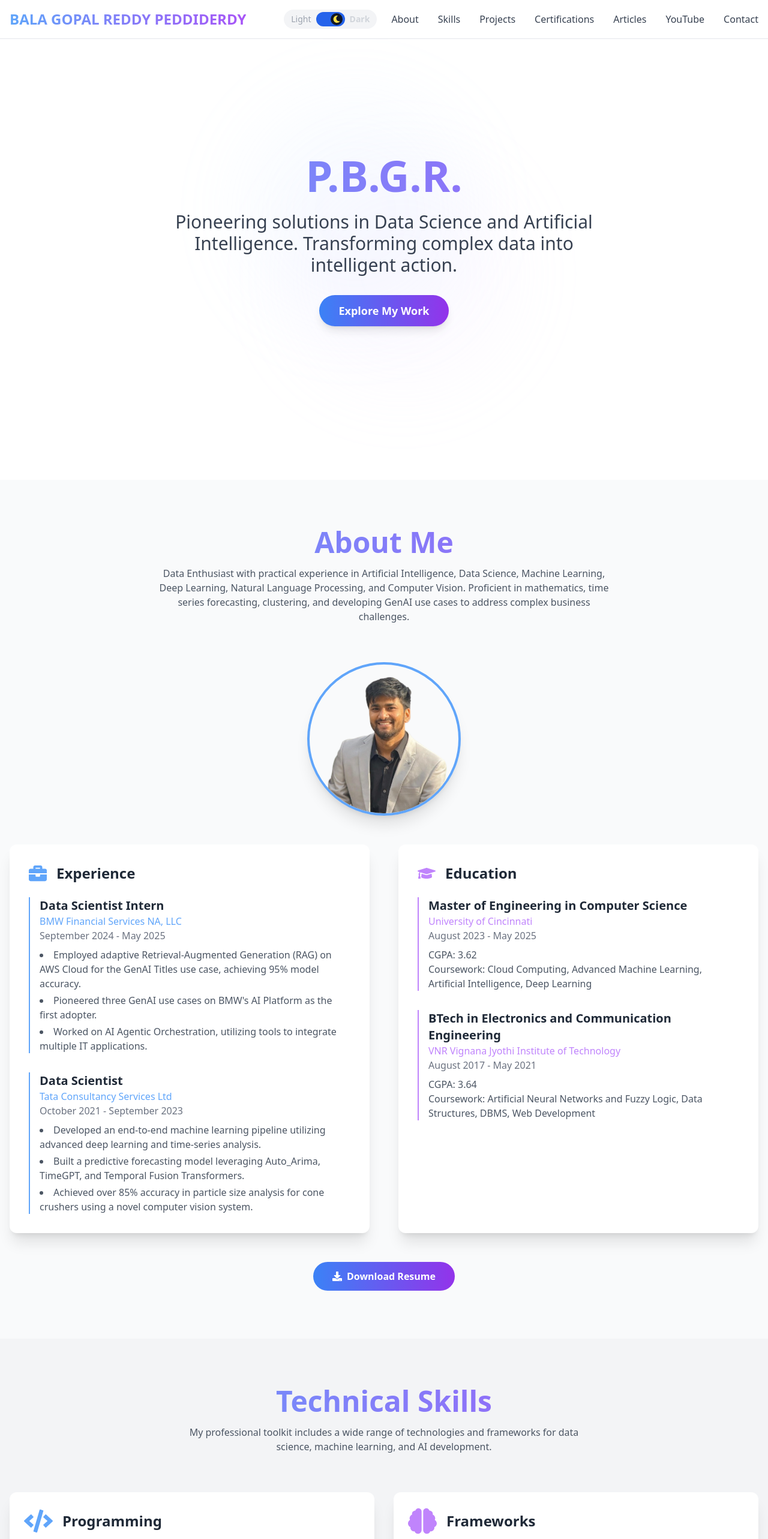
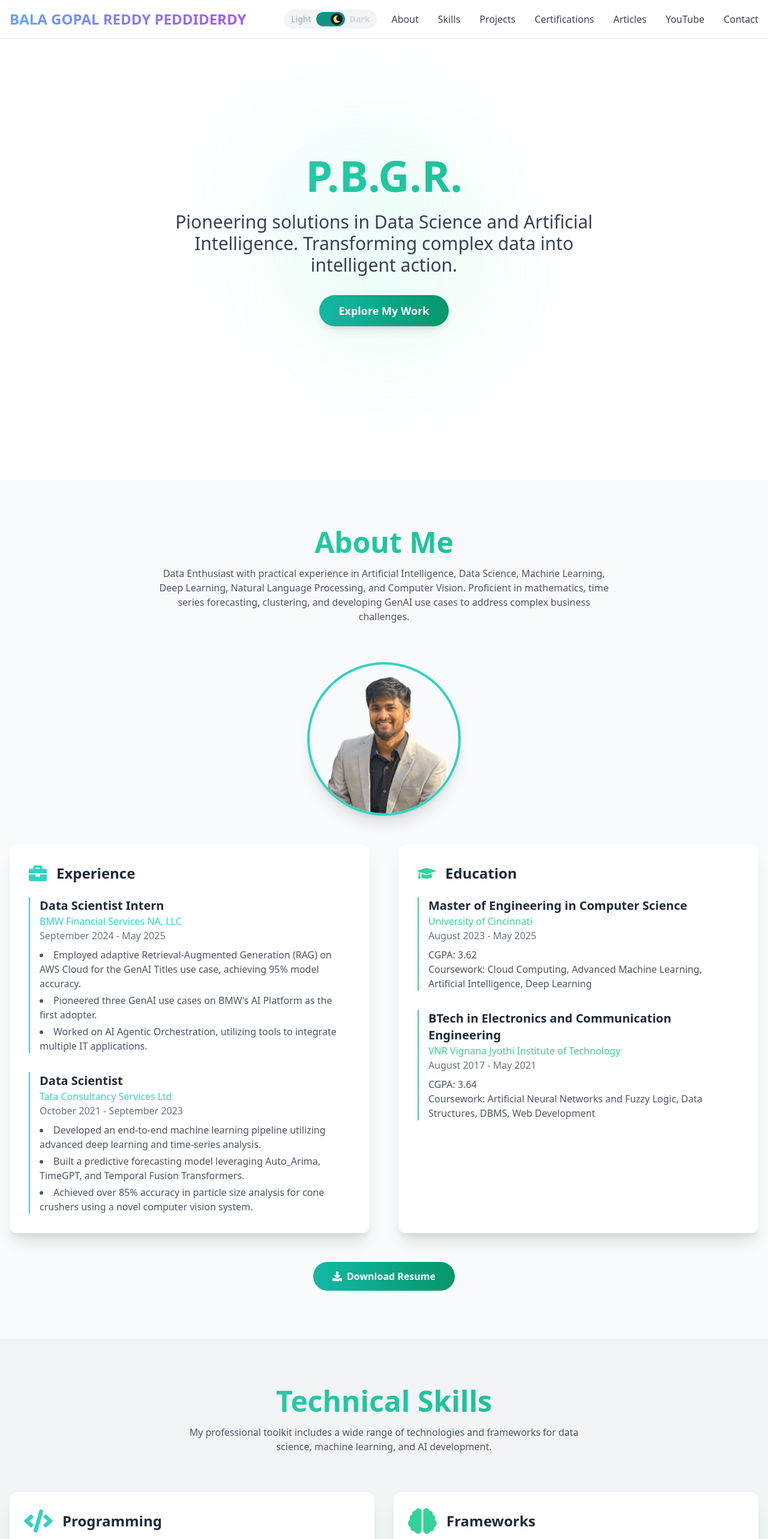
Before and after one commit to balupeddireddy08/myResume, a React (Vite) app: page / in a window 1280 px wide. Shown: the top 2566 px of the page at 60% size. Built offline with nearby package versions, Linux system fonts and the light colour scheme.

Commit message:
Update color theme to teal/emerald

```diff
--- a/src/components/About.jsx
+++ b/src/components/About.jsx
@@ -14,7 +14,7 @@ const About = () => {
           viewport={{ once: true }}
           className="text-center mb-16"
         >
-          <h2 className="text-4xl md:text-5xl font-bold mb-4 bg-clip-text text-transparent bg-gradient-to-r from-blue-400 to-purple-500">
+          <h2 className="text-4xl md:text-5xl font-bold mb-4 bg-clip-text text-transparent bg-gradient-to-r from-teal-400 to-emerald-500">
             About Me
           </h2>
           <p className="text-gray-600 dark:text-gray-400 max-w-3xl mx-auto transition-colors duration-300">
@@ -31,7 +31,7 @@ const About = () => {
           transition={{ duration: 0.8 }}
           viewport={{ once: true }}
         >
-          <div className="relative w-48 h-48 md:w-64 md:h-64 rounded-full overflow-hidden border-4 border-blue-400 dark:border-blue-500 shadow-xl">
+          <div className="relative w-48 h-48 md:w-64 md:h-64 rounded-full overflow-hidden border-4 border-teal-400 dark:border-teal-500 shadow-xl">
             <img
               src={profilePic}
               alt="P.B.G.R."
@@ -50,14 +50,14 @@ const About = () => {
             className="bg-white dark:bg-gray-800 p-8 rounded-xl shadow-xl transition-colors duration-300"
           >
             <div className="flex items-center mb-6">
-              <FaBriefcase className="text-3xl text-blue-400 mr-4" />
+              <FaBriefcase className="text-3xl text-teal-400 mr-4" />
               <h3 className="text-2xl font-bold text-gray-800 dark:text-white transition-colors duration-300">Experience</h3>
             </div>
 
             <div className="space-y-8">
-              <div className="border-l-2 border-blue-400 pl-4">
+              <div className="border-l-2 border-teal-400 pl-4">
                 <h4 className="text-xl font-semibold text-gray-800 dark:text-white transition-colors duration-300">Data Scientist Intern</h4>
-                <p className="text-blue-400">BMW Financial Services NA, LLC</p>
+                <p className="text-teal-400">BMW Financial Services NA, LLC</p>
                 <p className="text-gray-500 dark:text-gray-500 transition-colors duration-300">September 2024 - May 2025</p>
                 <ul className="list-disc list-inside text-gray-600 dark:text-gray-400 mt-2 space-y-1 transition-colors duration-300">
                   <li>Employed adaptive Retrieval-Augmented Generation (RAG) on AWS Cloud for the GenAI Titles use case, achieving 95% model accuracy.</li>
@@ -66,9 +66,9 @@ const About = () => {
                 </ul>
               </div>
 
-              <div className="border-l-2 border-blue-400 pl-4">
+              <div className="border-l-2 border-teal-400 pl-4">
                 <h4 className="text-xl font-semibold text-gray-800 dark:text-white transition-colors duration-300">Data Scientist</h4>
-                <p className="text-blue-400">Tata Consultancy Services Ltd</p>
+                <p className="text-teal-400">Tata Consultancy Services Ltd</p>
                 <p className="text-gray-500 dark:text-gray-500 transition-colors duration-300">October 2021 - September 2023</p>
                 <ul className="list-disc list-inside text-gray-600 dark:text-gray-400 mt-2 space-y-1 transition-colors duration-300">
                   <li>Developed an end-to-end machine learning pipeline utilizing advanced deep learning and time-series analysis.</li>
@@ -88,22 +88,22 @@ const About = () => {
             className="bg-white dark:bg-gray-800 p-8 rounded-xl shadow-xl transition-colors duration-300"
           >
             <div className="flex items-center mb-6">
-              <FaGraduationCap className="text-3xl text-purple-400 mr-4" />
+              <FaGraduationCap className="text-3xl text-emerald-400 mr-4" />
               <h3 className="text-2xl font-bold text-gray-800 dark:text-white transition-colors duration-300">Education</h3>
             </div>
 
             <div className="space-y-8">
-              <div className="border-l-2 border-purple-400 pl-4">
+              <div className="border-l-2 border-emerald-400 pl-4">
                 <h4 className="text-xl font-semibold text-gray-800 dark:text-white transition-colors duration-300">Master of Engineering in Computer Science</h4>
-                <p className="text-purple-400">University of Cincinnati</p>
+                <p className="text-emerald-400">University of Cincinnati</p>
                 <p className="text-gray-500 dark:text-gray-500 transition-colors duration-300">August 2023 - May 2025</p>
                 <p className="text-gray-600 dark:text-gray-400 mt-2 transition-colors duration-300">CGPA: 3.62</p>
                 <p className="text-gray-600 dark:text-gray-400 transition-colors duration-300">Coursework: Cloud Computing, Advanced Machine Learning, Artificial Intelligence, Deep Learning</p>
               </div>
 
-              <div className="border-l-2 border-purple-400 pl-4">
+              <div className="border-l-2 border-emerald-400 pl-4">
                 <h4 className="text-xl font-semibold text-gray-800 dark:text-white transition-colors duration-300">BTech in Electronics and Communication Engineering</h4>
-                <p className="text-purple-400">VNR Vignana Jyothi Institute of Technology</p>
+                <p className="text-emerald-400">VNR Vignana Jyothi Institute of Technology</p>
                 <p className="text-gray-500 dark:text-gray-500 transition-colors duration-300">August 2017 - May 2021</p>
                 <p className="text-gray-600 dark:text-gray-400 mt-2 transition-colors duration-300">CGPA: 3.64</p>
                 <p className="text-gray-600 dark:text-gray-400 transition-colors duration-300">Coursework: Artificial Neural Networks and Fuzzy Logic, Data Structures, DBMS, Web Development</p>
@@ -117,8 +117,8 @@ const About = () => {
             href="/src/media/resume_bala_gopal_reddy_AI.pdf"
             target="_blank"
             rel="noopener noreferrer"
-            className="flex items-center bg-gradient-to-r from-blue-500 to-purple-600 text-white font-bold py-3 px-8 rounded-full"
-            whileHover={{ scale: 1.05, boxShadow: "0px 0px 15px rgba(79, 70, 229, 0.6)" }}
+            className="flex items-center bg-gradient-to-r from-teal-500 to-emerald-600 text-white font-bold py-3 px-8 rounded-full"
+            whileHover={{ scale: 1.05, boxShadow: "0px 0px 15px rgba(20, 184, 166, 0.6)" }}
             transition={{ type: "spring", stiffness: 400, damping: 10 }}
           >
             <FaDownload className="mr-2" /> Download Resume
--- a/src/components/Articles.jsx
+++ b/src/components/Articles.jsx
@@ -55,7 +55,7 @@ const Articles = () => {
           viewport={{ once: true }}
           className="text-center mb-16"
         >
-          <h2 className="text-4xl md:text-5xl font-bold mb-4 bg-clip-text text-transparent bg-gradient-to-r from-blue-400 to-purple-500">
+          <h2 className="text-4xl md:text-5xl font-bold mb-4 bg-clip-text text-transparent bg-gradient-to-r from-teal-400 to-emerald-500">
             Technical Articles
           </h2>
           <p className="text-gray-600 dark:text-gray-400 max-w-2xl mx-auto transition-colors duration-300">
@@ -92,7 +92,7 @@ const Articles = () => {
                 </div>
                 <h3 className="text-xl font-bold mb-3 text-gray-800 dark:text-white transition-colors duration-300">{article.title}</h3>
                 <p className="text-gray-600 dark:text-gray-400 mb-4 transition-colors duration-300">{article.description}</p>
-                <div className="flex items-center text-blue-600 dark:text-blue-400 transition-colors duration-300">
+                <div className="flex items-center text-teal-600 dark:text-teal-400 transition-colors duration-300">
                   <span>Read article</span>
                   <FaExternalLinkAlt className="ml-2 text-sm" />
                 </div>
@@ -106,7 +106,7 @@ const Articles = () => {
             href="https://medium.com/@balupeddireddy08"
             target="_blank"
             rel="noopener noreferrer"
-            className="inline-flex items-center px-6 py-3 bg-gradient-to-r from-blue-500 to-purple-600 text-white font-medium rounded-lg hover:bg-blue-700 transition-colors"
+            className="inline-flex items-center px-6 py-3 bg-gradient-to-r from-teal-500 to-emerald-600 text-white font-medium rounded-lg hover:bg-teal-700 transition-colors"
             whileHover={{ scale: 1.05 }}
             whileTap={{ scale: 0.95 }}
           >
--- a/src/components/Hero.jsx
+++ b/src/components/Hero.jsx
@@ -7,7 +7,7 @@ const Hero = () => {
       {/* Animated background elements */}
       <div className="absolute inset-0 z-0">
         <motion.div
-          className="absolute top-1/4 left-1/4 w-72 h-72 md:w-96 md:h-96 bg-blue-200 dark:bg-blue-500 rounded-full filter blur-3xl opacity-10 dark:opacity-20 transition-colors duration-300"
+          className="absolute top-1/4 left-1/4 w-72 h-72 md:w-96 md:h-96 bg-teal-200 dark:bg-teal-500 rounded-full filter blur-3xl opacity-10 dark:opacity-20 transition-colors duration-300"
           animate={{
             x: [0, 100, 0, -100, 0],
             y: [0, -50, 0, 50, 0],
@@ -20,7 +20,7 @@ const Hero = () => {
           }}
         />
         <motion.div
-          className="absolute bottom-1/4 right-1/4 w-72 h-72 md:w-96 md:h-96 bg-purple-200 dark:bg-purple-500 rounded-full filter blur-3xl opacity-10 dark:opacity-20 transition-colors duration-300"
+          className="absolute bottom-1/4 right-1/4 w-72 h-72 md:w-96 md:h-96 bg-emerald-200 dark:bg-emerald-500 rounded-full filter blur-3xl opacity-10 dark:opacity-20 transition-colors duration-300"
           animate={{
             x: [0, -100, 0, 100, 0],
             y: [0, 50, 0, -50, 0],
@@ -42,7 +42,7 @@ const Hero = () => {
           animate={{ opacity: 1, y: 0 }}
           transition={{ duration: 1 }}
         >
-          <h1 className="text-5xl md:text-7xl font-bold mb-6 bg-clip-text text-transparent bg-gradient-to-r from-blue-400 to-purple-500">
+          <h1 className="text-5xl md:text-7xl font-bold mb-6 bg-clip-text text-transparent bg-gradient-to-r from-teal-400 to-emerald-500">
             P.B.G.R.
           </h1>
           <p className="text-xl md:text-3xl text-gray-700 dark:text-gray-300 max-w-3xl mx-auto mb-8 transition-colors duration-300">
@@ -51,8 +51,8 @@ const Hero = () => {
           <div className="flex flex-col sm:flex-row justify-center items-center space-y-4 sm:space-y-0 sm:space-x-4">
             <motion.a
               href="#projects"
-              className="inline-block bg-gradient-to-r from-blue-500 to-purple-600 text-white font-bold py-3 px-8 rounded-full text-lg shadow-lg"
-              whileHover={{ scale: 1.05, boxShadow: "0px 0px 15px rgba(79, 70, 229, 0.6)" }}
+              className="inline-block bg-gradient-to-r from-teal-500 to-emerald-600 text-white font-bold py-3 px-8 rounded-full text-lg shadow-lg"
+              whileHover={{ scale: 1.05, boxShadow: "0px 0px 15px rgba(20, 184, 166, 0.6)" }}
               transition={{ type: "spring", stiffness: 400, damping: 10 }}
             >
               Explore My Work
--- a/src/components/Projects.jsx
+++ b/src/components/Projects.jsx
@@ -66,7 +66,7 @@ const Projects = () => {
           viewport={{ once: true }}
           className="text-center mb-16"
         >
-          <h2 className="text-4xl md:text-5xl font-bold mb-4 bg-clip-text text-transparent bg-gradient-to-r from-blue-400 to-purple-500">
+          <h2 className="text-4xl md:text-5xl font-bold mb-4 bg-clip-text text-transparent bg-gradient-to-r from-teal-400 to-emerald-500">
             Featured Projects
           </h2>
           <p className="text-gray-600 dark:text-gray-400 max-w-2xl mx-auto transition-colors duration-300">
@@ -109,7 +109,7 @@ const Projects = () => {
                     href={project.github}
                     target="_blank"
                     rel="noopener noreferrer"
-                    className="flex items-center text-blue-600 dark:text-blue-400 hover:text-blue-800 dark:hover:text-blue-300 transition-colors duration-300"
+                    className="flex items-center text-teal-600 dark:text-teal-400 hover:text-teal-800 dark:hover:text-teal-300 transition-colors duration-300"
                     whileHover={{ scale: 1.1 }}
                   >
                     <FaGithub className="mr-2" /> View on GitHub
@@ -125,7 +125,7 @@ const Projects = () => {
             href="https://github.com/balupeddireddy08"
             target="_blank"
             rel="noopener noreferrer"
-            className="inline-flex items-center px-6 py-3 bg-gradient-to-r from-blue-500 to-purple-600 text-white font-medium rounded-lg hover:bg-blue-700 transition-colors"
+            className="inline-flex items-center px-6 py-3 bg-gradient-to-r from-teal-500 to-emerald-600 text-white font-medium rounded-lg hover:bg-teal-700 transition-colors"
             whileHover={{ scale: 1.05 }}
             whileTap={{ scale: 0.95 }}
           >
--- a/src/components/Skills.jsx
+++ b/src/components/Skills.jsx
@@ -5,22 +5,22 @@ import { FaPython, FaDatabase, FaCloud, FaBrain, FaTools, FaCode, FaServer, FaNe
 const skillCategories = [
   {
     category: "Programming",
-    icon: <FaCode className="text-5xl text-blue-400" />,
+    icon: <FaCode className="text-5xl text-teal-400" />,
     skills: ["Python", "SQL", "C++", "C", "Java", "R"]
   },
   {
     category: "Frameworks",
-    icon: <FaBrain className="text-5xl text-purple-400" />,
+    icon: <FaBrain className="text-5xl text-emerald-400" />,
     skills: ["TensorFlow", "Keras", "PyTorch", "Scikit-learn", "Hugging Face", "LangChain", "Llamaindex", "FAISS", "OpenAI", "LangGraph", "LangSmith", "FastAPI", "LangFlow", "Streamlit", "Flask", "ChromaDB", "Pydantic", "AutoGPT"]
   },
   {
     category: "Tools",
-    icon: <FaTools className="text-5xl text-green-400" />,
+    icon: <FaTools className="text-5xl text-teal-400" />,
     skills: ["Jupyter Notebook", "GitHub", "Docker", "Tableau", "Power BI", "MLflow", "Data Version Control", "Microsoft Excel", "GitHub Actions"]
   },
   {
     category: "Databases & Cloud",
-    icon: <FaCloud className="text-5xl text-yellow-400" />,
+    icon: <FaCloud className="text-5xl text-emerald-400" />,
     skills: ["MySQL", "MongoDB", "Azure (OpenAI Platform, Document Intelligence, EC2, Machine Learning)", "AWS (S3, Lambda, EC2, VPC, CloudFront, SageMaker, API Gateway, Bedrock)"]
   }
 ];
@@ -51,7 +51,7 @@ const Skills = () => {
           viewport={{ once: true }}
           className="text-center mb-16"
         >
-          <h2 className="text-4xl md:text-5xl font-bold mb-4 bg-clip-text text-transparent bg-gradient-to-r from-blue-400 to-purple-500">
+          <h2 className="text-4xl md:text-5xl font-bold mb-4 bg-clip-text text-transparent bg-gradient-to-r from-teal-400 to-emerald-500">
             Technical Skills
           </h2>
           <p className="text-gray-600 dark:text-gray-400 max-w-2xl mx-auto transition-colors duration-300">
@@ -84,8 +84,8 @@ const Skills = () => {
                       className="bg-gray-200 dark:bg-gray-800 text-gray-700 dark:text-gray-300 py-2 px-4 rounded-lg transition-colors duration-300"
                       whileHover={{
                         scale: 1.05,
-                        backgroundColor: "rgba(59, 130, 246, 0.2)",
-                        color: "#3b82f6"
+                        backgroundColor: "rgba(20, 184, 166, 0.2)",
+                        color: "#14b8a6"
                       }}
                     >
                       {skill}
--- a/src/components/ThemeToggle.jsx
+++ b/src/components/ThemeToggle.jsx
@@ -48,7 +48,7 @@ const ThemeToggle = () => {
       </span>
       <motion.button
         onClick={toggleTheme}
-        className={`relative w-12 h-6 rounded-full flex items-center transition-colors duration-300 focus:outline-none ${isDarkMode ? 'bg-blue-600' : 'bg-gray-300'}`}
+        className={`relative w-12 h-6 rounded-full flex items-center transition-colors duration-300 focus:outline-none ${isDarkMode ? 'bg-teal-600' : 'bg-gray-300'}`}
         whileHover={{ scale: 1.05 }}
         whileTap={{ scale: 0.95 }}
         aria-label={isDarkMode ? "Switch to light mode" : "Switch to dark mode"}
```
Also changed, not shown: src/components/Certifications.jsx (+4 -4 lines), src/components/Contact.jsx (+4 -4 lines), tailwind.config.js (+4 -4 lines).
